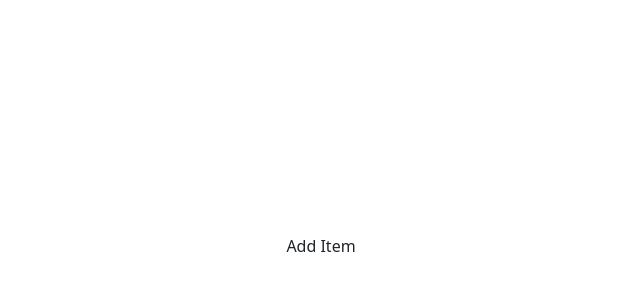
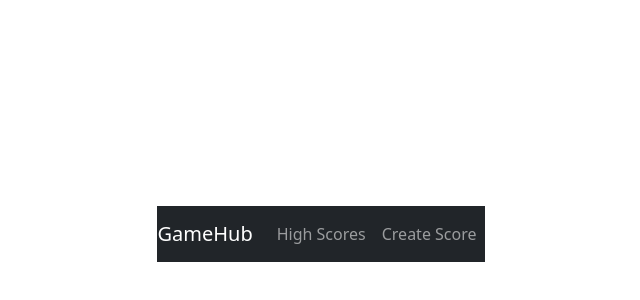
Before and after one commit to ybn4aq/beachboys, a React (Vite) app in the folder gameHub/: page / in a window 1280 px wide. Shown: the part 154-454 px from the top of the page, without its empty margins (319-959 px from the left). Built offline with nearby package versions, Linux system fonts and the light colour scheme.

Commit message:
NavBar and component links

```diff
--- a/gameHub/package.json
+++ b/gameHub/package.json
@@ -12,7 +12,8 @@
   "dependencies": {
     "bootstrap": "^5.3.0",
     "react": "^18.2.0",
-    "react-dom": "^18.2.0"
+    "react-dom": "^18.2.0",
+    "react-router-dom": "^6.12.1"
   },
   "devDependencies": {
     "@types/react": "^18.0.37",
--- a/gameHub/src/App.jsx
+++ b/gameHub/src/App.jsx
@@ -1,16 +1,23 @@
 import React from "react";
 import "./App.css";
 import "bootstrap/dist/css/bootstrap.css";
+import { BrowserRouter as Router, Routes, Route } from "react-router-dom";
+import HighScoresList from "./components/highscores-list.component";
+import CreateScore from "./components/create-score.component";
+import NavBar from "./components/navbar.component";
 
 function App() {
   return (
-    <div>
-      <a href="https://google.com">
-        <button type="button" class="btn">
-          Add Item
-        </button>
-      </a>
-    </div>
+    <>
+      <Router>
+        <NavBar />
+        <br />
+        <Routes>
+          <Route path="/" exact component={HighScoresList} />
+          <Route path="/create" exact component={CreateScore} />
+        </Routes>
+      </Router>
+    </>
   );
 }
 
--- /dev/null
+++ b/gameHub/src/components/create-score.component.jsx
@@ -0,0 +1,12 @@
+import React, { Component } from 'react';
+import { Link } from 'react-router-dom';
+
+export default class CreateScore extends Component {
+    render() {
+        return (
+            <div>
+                <p>ur on create scores component</p>
+            </div>
+        );
+    }
+}
--- /dev/null
+++ b/gameHub/src/components/highscores-list.component.jsx
@@ -0,0 +1,12 @@
+import React, { Component } from 'react';
+import { Link } from 'react-router-dom';
+
+export default class HighScoresList extends Component {
+    render() {
+        return (
+            <div>
+                <p>ur on high scores list component</p>
+            </div>
+        );
+    }
+}
```
Also changed, not shown: 1 other file (tests, documents, lock files or other folders).
